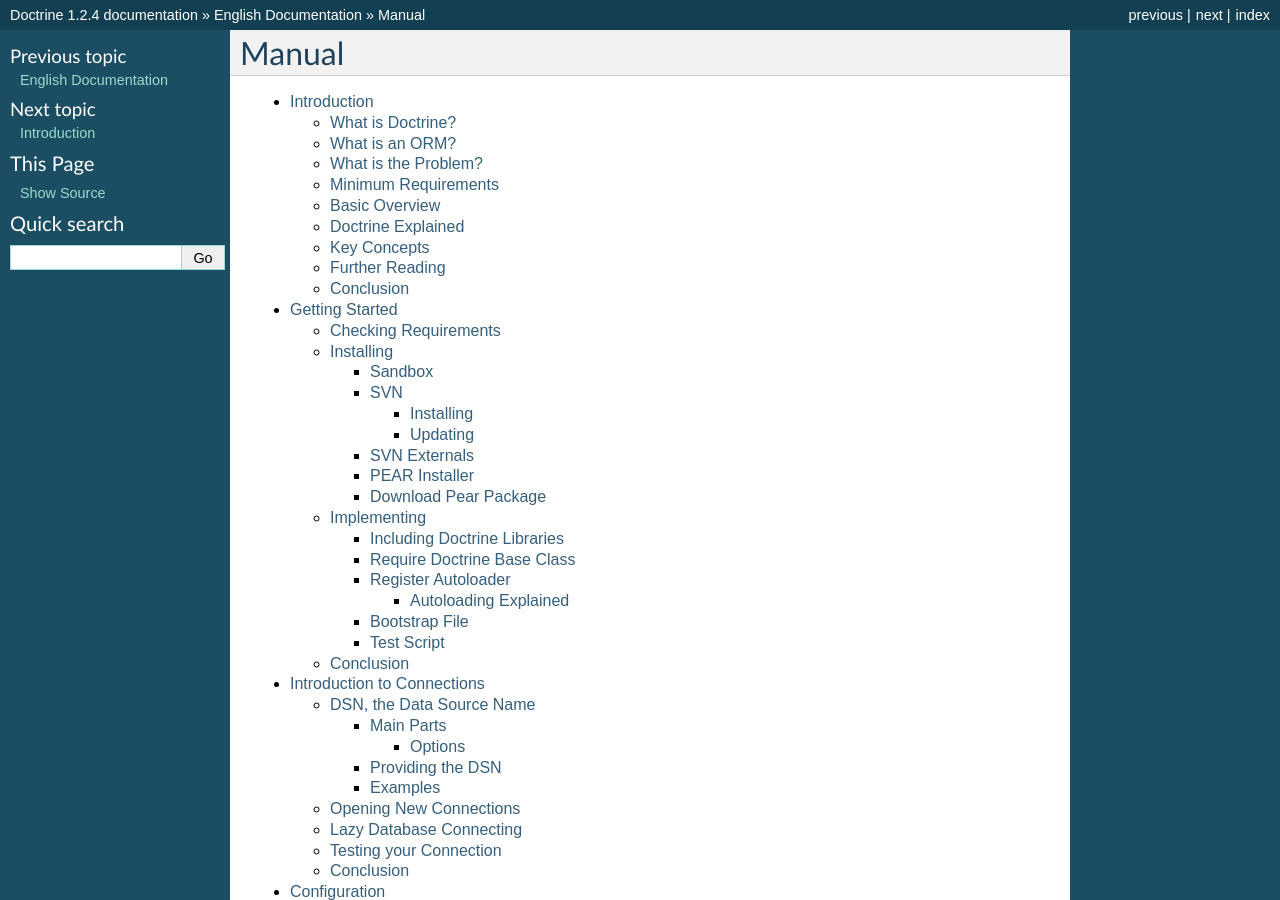
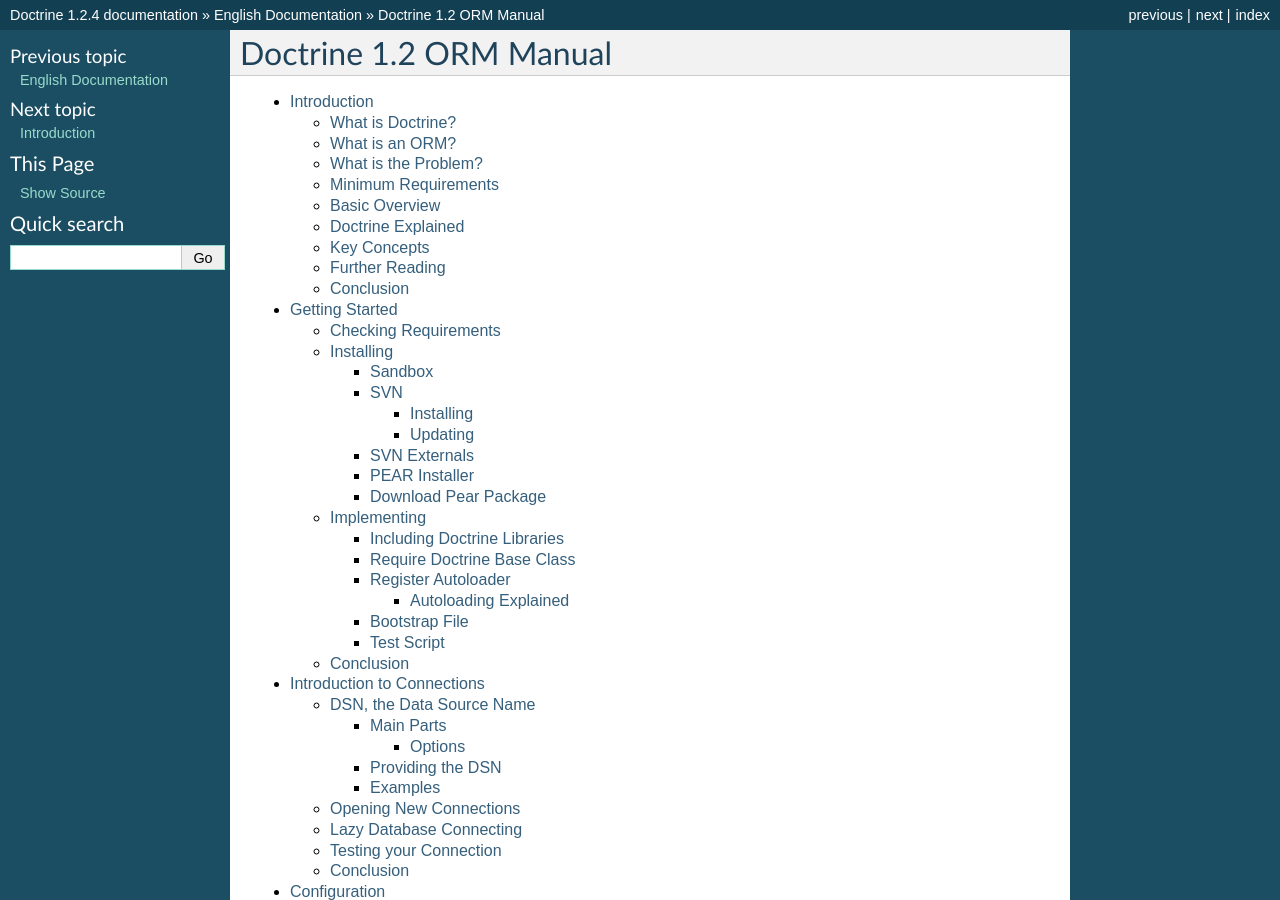
Before and after one commit to doctrine/doctrine1-documentation, a Sphinx documentation site: the page built from source/en/manual/index.rst, in a window 1280 px wide and 900 px high. Built offline with Sphinx 7.4.7, drawn with Linux system fonts in a browser that asks for light colours; some of the changed lines change nothing that is shown; some of the changed text lies outside the part shown.

Commit message:
Made the manual title more clear

```diff
--- a/source/en/manual/index.rst
+++ b/source/en/manual/index.rst
@@ -1,6 +1,8 @@
-======
-Manual
-======
+..  vim: set ts=4 sw=4 tw=79 :
+
+*****************************
+Doctrine |version| ORM Manual
+*****************************
 
 .. toctree::
 
```
